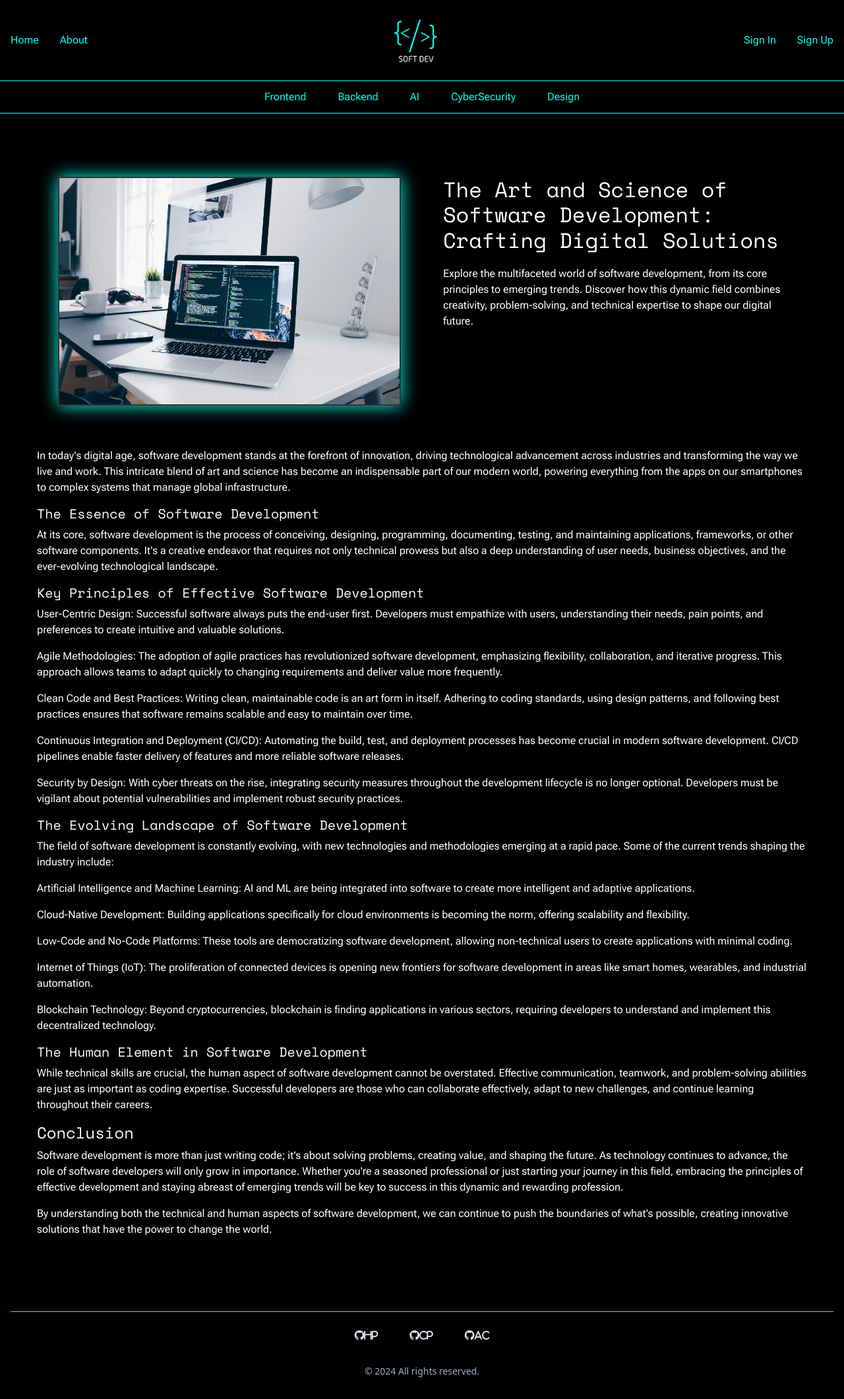
After one commit to meSSSy/Hackathon3, a Django app: template blog/templates/blog/featuredpost.html in a window 1280 px wide. The commit adds this page. Shown: the whole page at 66% size. Run offline with Django 4.2, Linux system fonts and the light colour scheme; the template is opened without the code that fills it, so the values that code supplies are empty; some libraries are stand-ins or nearby versions.

Commit message:
DEV: added featuredpost.html

```diff
--- /dev/null
+++ b/blog/templates/blog/featuredpost.html
@@ -0,0 +1,81 @@
+{% extends "base.html" %}
+
+{% load static %}
+
+{% block content %}
+
+<main class="main-content">
+
+    <div class="featured-post">
+        <div class="featured-image">
+            <img src="/media/images/image3.webp" alt="Blog featured image">
+        </div>
+
+        <div class="featured-content">
+            <h3 class="featured-title">The Art and Science of Software Development: Crafting Digital Solutions</h3>
+
+            <p class="featured-desc">Explore the multifaceted world of software development,
+                from its core principles to emerging trends. Discover how this dynamic field
+                combines creativity, problem-solving, and technical expertise to shape our digital future.</p>
+        </div>
+    </div>
+
+    <div class="blogpost-content">
+        <p class="blog-p">In today's digital age, software development stands at the forefront of
+            innovation, driving technological advancement across industries and transforming
+            the way we live and work. This intricate blend of art and science has become an
+            indispensable part of our modern world, powering everything from the apps on our
+            smartphones to complex systems that manage global infrastructure.</p>
+        <h5 class="blog-h">The Essence of Software Development</h5>
+        <p class="blog-p">At its core, software development is the process of conceiving, designing, programming,
+            documenting, testing, and maintaining applications, frameworks, or other software components.
+            It's a creative endeavor that requires not only technical prowess but also a deep
+            understanding of user needs, business objectives, and the ever-evolving technological landscape.</p>
+        <h5 class="blog-h">Key Principles of Effective Software Development</h5>
+        <p class="blog-p">User-Centric Design: Successful software always puts the end-user first. Developers
+            must empathize with users, understanding their needs, pain points, and preferences
+            to create intuitive and valuable solutions.</p>
+        <p class="blog-p">Agile Methodologies: The adoption of agile practices has revolutionized software
+            development, emphasizing flexibility, collaboration, and iterative progress. This
+            approach allows teams to adapt quickly to changing requirements and deliver value more frequently.</p>
+        <p class="blog-p">Clean Code and Best Practices: Writing clean, maintainable code is an art form in itself.
+            Adhering to coding standards, using design patterns, and following best practices ensures
+            that software remains scalable and easy to maintain over time.</p>
+        <p class="blog-p">Continuous Integration and Deployment (CI/CD): Automating the build, test, and deployment
+            processes has become crucial in modern software development. CI/CD pipelines enable
+            faster delivery of features and more reliable software releases.</p>
+        <p class="blog-p">Security by Design: With cyber threats on the rise, integrating security measures
+            throughout the development lifecycle is no longer optional. Developers must be vigilant
+            about potential vulnerabilities and implement robust security practices.</p>
+        <h5 class="blog-h">The Evolving Landscape of Software Development</h5>
+        <p class="blog-p">The field of software development is constantly evolving, with new technologies and
+            methodologies emerging at a rapid pace. Some of the current trends shaping the industry include:</p>
+        <p class="blog-p">Artificial Intelligence and Machine Learning: AI and ML are being integrated into software
+            to create more intelligent and adaptive applications.</p>
+        <p class="blog-p">Cloud-Native Development: Building applications specifically for cloud environments
+            is becoming the norm, offering scalability and flexibility.</p>
+        <p class="blog-p">Low-Code and No-Code Platforms: These tools are democratizing software development,
+            allowing non-technical users to create applications with minimal coding.</p>
+        <p class="blog-p">Internet of Things (IoT): The proliferation of connected devices is opening new frontiers
+            for software development in areas like smart homes, wearables, and industrial automation.</p>
+        <p class="blog-p">Blockchain Technology: Beyond cryptocurrencies, blockchain is finding applications in
+            various sectors, requiring developers to understand and implement this decentralized technology.</p>
+        <h5 class="blog-h">The Human Element in Software Development</h5>
+        <p class="blog-p">While technical skills are crucial, the human aspect of software development cannot be overstated.
+            Effective communication, teamwork, and problem-solving abilities are just as important as coding
+            expertise. Successful developers are those who can collaborate effectively, adapt to new challenges,
+            and continue learning throughout their careers.</p>
+        <h4 class="blog-h">Conclusion</h4>
+        <p class="blog-p">Software development is more than just writing code; it's about solving problems, creating value,
+            and shaping the future. As technology continues to advance, the role of software developers will
+            only grow in importance. Whether you're a seasoned professional or just starting your journey in
+            this field, embracing the principles of effective development and staying abreast of emerging trends
+            will be key to success in this dynamic and rewarding profession.</p>
+        <p class="blog-p">By understanding both the technical and human aspects of software development, we can continue to push
+            the boundaries of what's possible, creating innovative solutions that have the power to change the
+            world.</p>
+    </div>
+</main>
+
+
+{% endblock %}
--- a/static/css/alex.css
+++ b/static/css/alex.css
@@ -182,6 +182,14 @@ footer a:hover {
   border: 2px solid black;
 }
 
+.blog-p {
+  font-family: "Roboto Flex", sans-serif;
+}
+
+.blog-h {
+  font-family: "Space Mono", sans-serif;
+}
+
 
 @media screen and (max-width: 425px) {
   .secondary-header {
--- a/templates/index.html
+++ b/templates/index.html
@@ -26,7 +26,7 @@
                         <div class="card-body">
                             <div class="image-container">
                                 {% if "placeholder" in post.featured_image.url %}
-                                <img src="{% static 'images/rose.png' %}" alt="placeholder image" class="card-img-top">
+                                <img src="{% static 'images/placeholder.jpg' %}" alt="placeholder image" class="card-img-top">
                                 {% else %}
                                 <img src=" {{ post.featured_image.url }}" alt="{{ post.title }}" class="card-img-top">
                                 {% endif %}
```
Also changed, not shown: static/images/placeholder.jpg (added).
